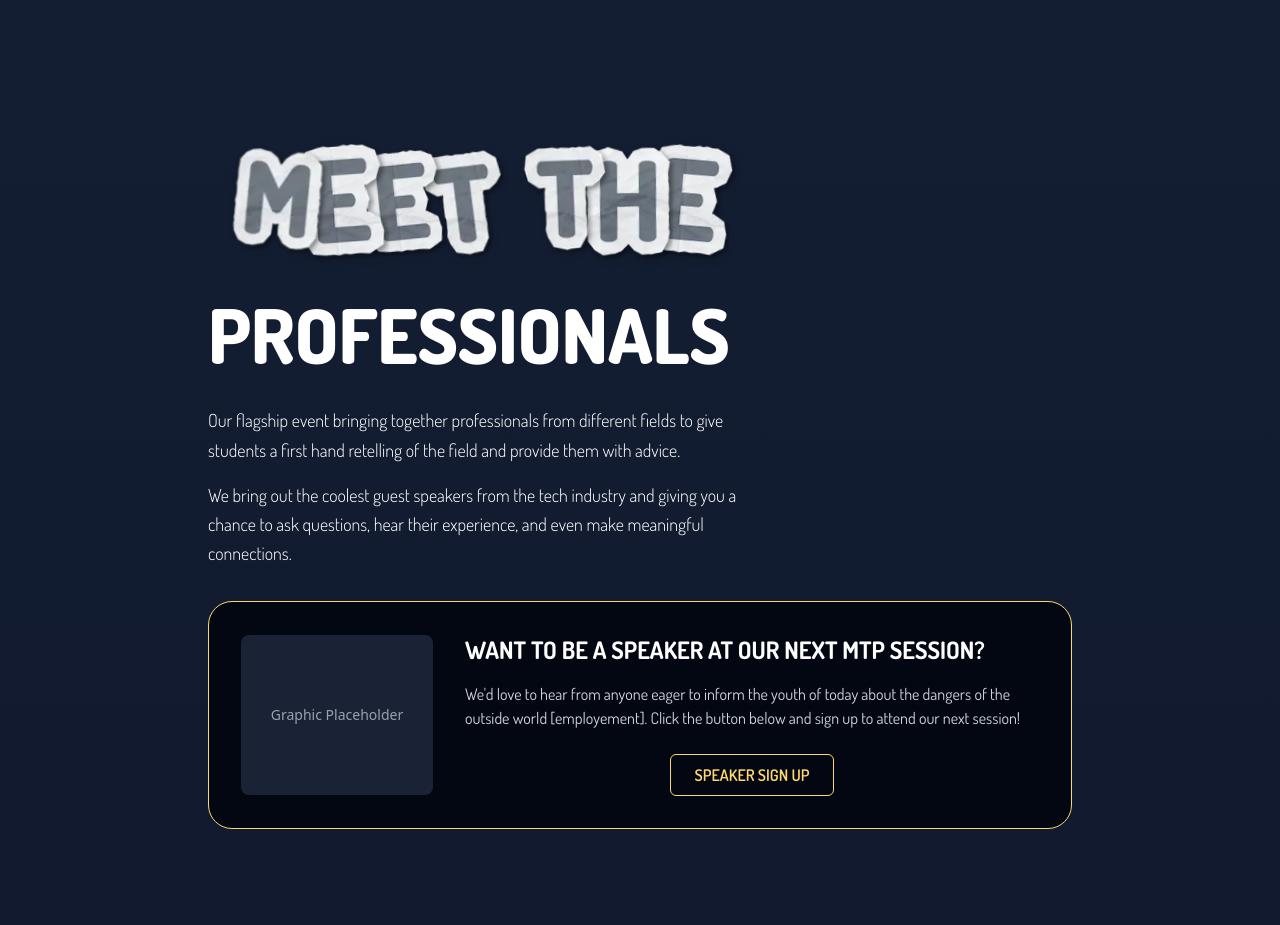
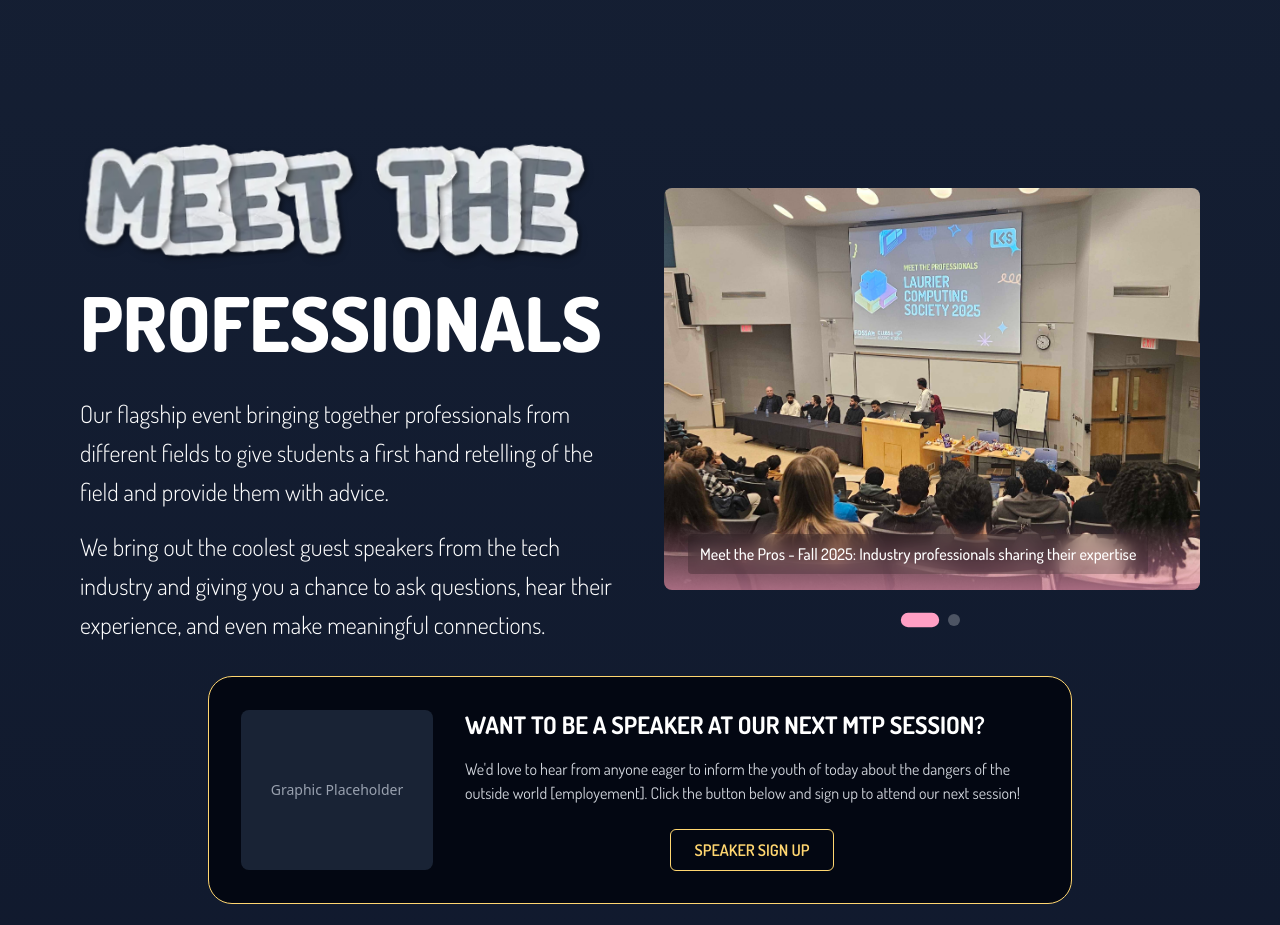
Before and after one commit to LaurierCS/Better-Website, a React (Vite) app: page / in a window 1280 px wide. Shown: the part 2060-2985 px from the top of the page. Built offline with nearby package versions, Linux system fonts and the light colour scheme; no server answers; the database is empty.

Commit message:
Fix: init layout & added images to section

```diff
--- a/src/components/initiatives/MeetThePros.tsx
+++ b/src/components/initiatives/MeetThePros.tsx
@@ -1,15 +1,29 @@
 import ScrapbookText from "../universal/ScrapbookText";
+import ImageGallery from "../universal/ImageGallery";
+import meetTheProsF25 from "../../assets/events/Meet_the_pros_F25.jpg";
+import meetTheProsW25 from "../../assets/events/Meet_the_pros_W25.jpg";
 
 export default function MeetThePros() {
+    // Image gallery data for Meet the Pros events
+    const galleryImages = [meetTheProsF25, meetTheProsW25];
+    const galleryCaptions = [
+        "Meet the Pros - Fall 2025: Industry professionals sharing their expertise",
+        "Meet the Pros - Winter 2025: Networking and Q&A with tech leaders"
+    ];
+
     return (
-    <div className="w-full max-w-4xl mx-auto px-4 overflow-hidden" style={{ fontFamily: 'Dosis, sans-serif' }}>
-        <ScrapbookText text="MEET THE" letterSize={112} mobileLetterSize={48} className="justify-start" />
+    <div className="w-full max-w-6xl mx-auto px-4 overflow-hidden" style={{ fontFamily: 'Dosis, sans-serif' }}>
+        {/* Flex layout: Text on left, Gallery on right */}
+        <div className="flex flex-col lg:flex-row gap-8 lg:gap-12 items-start">
+            {/* Text Content */}
+            <div className="w-full lg:flex-1 lg:max-w-2xl">
+                <ScrapbookText text="MEET THE" letterSize={112} mobileLetterSize={48} className="justify-start -ml-5" />
 
-        <h2 className="font-black text-white text-left leading-tight mt-4" style={{ fontFamily: 'Dosis, sans-serif', fontSize: '4.7rem' }}>
+                <h2 className="font-black text-white text-left leading-tight mt-1" style={{ fontFamily: 'Dosis, sans-serif', fontSize: '4.7rem' }}>
                     PROFESSIONALS
                 </h2>
 
-        <div className="mt-6 text-left font-light text-white text-base md:text-lg leading-relaxed max-w-xl" style={{ fontFamily: 'Dosis, sans-serif' }}>
+                <div className="mt-6 text-left font-light text-white text-lg md:text-xl lg:text-2xl leading-relaxed" style={{ fontFamily: 'Dosis, sans-serif' }}>
                     <p className="mb-4">
                         Our flagship event bringing together professionals from different fields to give students a first hand retelling of the field and provide them with advice.
                     </p>
@@ -18,5 +32,18 @@ export default function MeetThePros() {
                     </p>
                 </div>
             </div>
+
+            {/* Image Gallery */}
+            <div className="w-full lg:flex-1 lg:mt-15">
+                <ImageGallery
+                    images={galleryImages}
+                    captions={galleryCaptions}
+                    showCounter={false}
+                    width="100%"
+                    aspectRatio="4/3"
+                />
+            </div>
+        </div>
+    </div>
     );
 }
```
Lines whose indentation alone changed are shown as unchanged.
